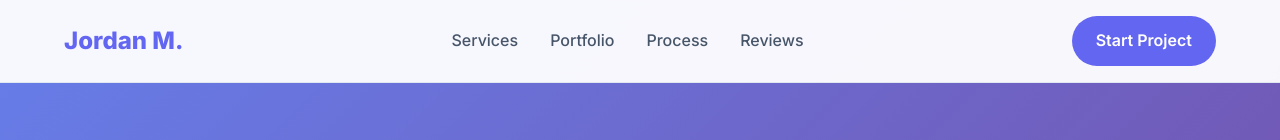
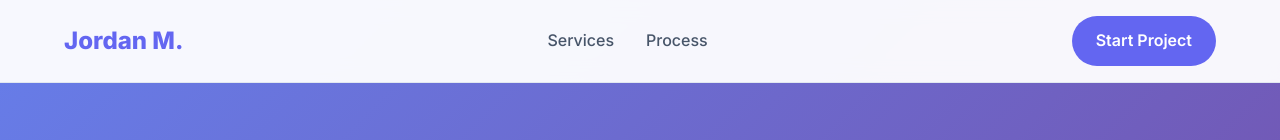
Before and after one commit to jrdnmartin/jrdnmartin.github.io, a website: page freelance.html in a window 1280 px wide. Shown: the top 140 px of the page. Drawn offline with nearby package versions, Linux system fonts and the light colour scheme.

Commit message:
adjusted navbar to hide commented sections

```diff
--- a/freelance.html
+++ b/freelance.html
@@ -16,9 +16,9 @@
       <div class="logo">Jordan M.</div>
       <ul class="nav-links">
         <li><a href="#services">Services</a></li>
-        <li><a href="#portfolio">Portfolio</a></li>
+        <!-- <li><a href="#portfolio">Portfolio</a></li> -->
         <li><a href="#process">Process</a></li>
-        <li><a href="#testimonials">Reviews</a></li>
+        <!-- <li><a href="#testimonials">Reviews</a></li> -->
       </ul>
       <a href="#contact" class="nav-cta">Start Project</a>
     </div>
```
